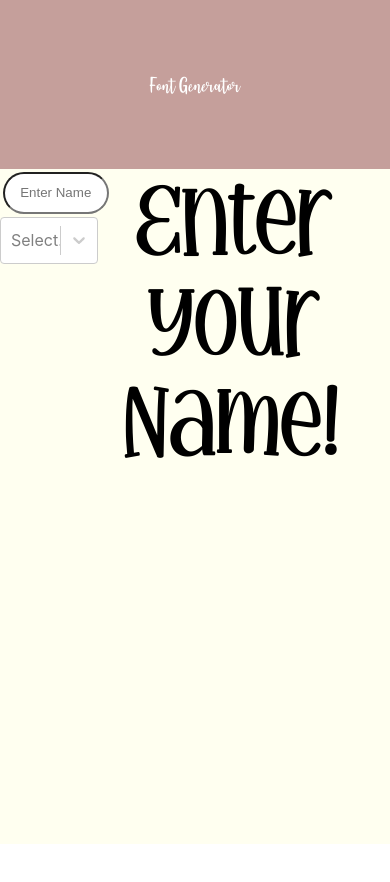
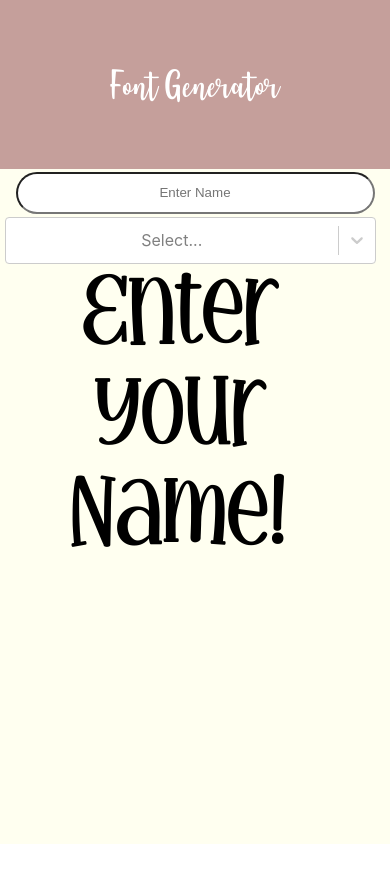
Before and after one commit to NickNocc/Font_exampler, a React (Create React App) app in the folder font-generator/: page / in a window 390 px wide. Shown: the top 882 px of the page. After the commit the page ends 844 px from the top, so only its background shows below. Built offline with nearby package versions, Linux system fonts and the light colour scheme.

Commit message:
Added mobile style

```diff
--- a/font-generator/src/App.css
+++ b/font-generator/src/App.css
@@ -23,7 +23,7 @@
   flex-direction: column;
   align-items: center;
   justify-content: center;
-  font-size: calc(10px + 2vmin);
+  font-size: calc(10px + 6vmin);
   color: white;
 }
 
--- a/font-generator/src/components/Generator.css
+++ b/font-generator/src/components/Generator.css
@@ -11,6 +11,7 @@
   font-size: 10vh;
   max-width: 100%;
   word-wrap: break-word;
+  margin-top: 20px;
 }
 
 .split-left {
@@ -42,3 +43,30 @@ input {
   margin: 3px;
   margin-left: 14px;
 }
+
+@media screen and (max-width: 900px) {
+  input {
+    width: 90%;
+  }
+
+  .css-b62m3t-container {
+    width: 95%;
+    margin-left: 5px;
+  }
+
+  .split-left {
+    width: 100vw;
+    height: 10vh;
+  }
+
+  .split-right {
+    width: 100%;
+    max-width: 100%;
+    justify-content: center;
+  }
+
+  .nameOutput {
+    width: 95%;
+    margin: 5px;
+  }
+}
```
